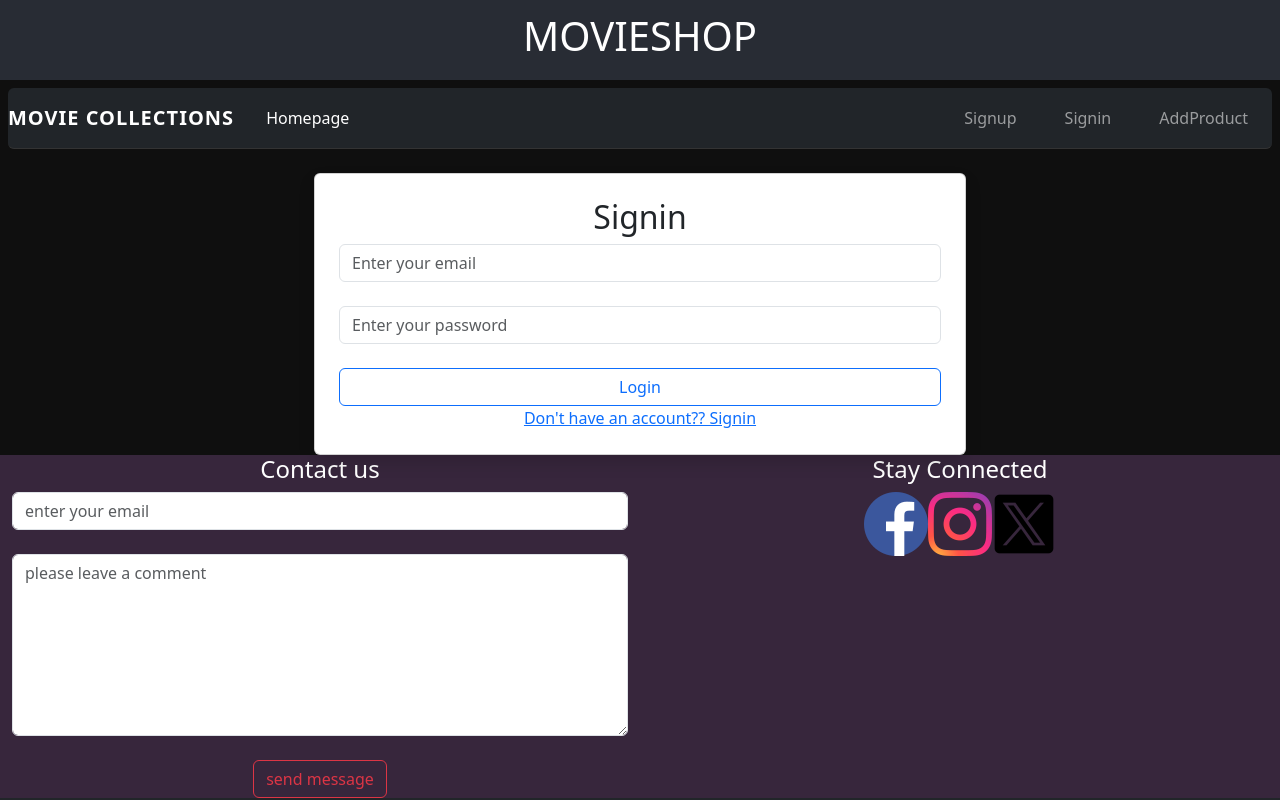
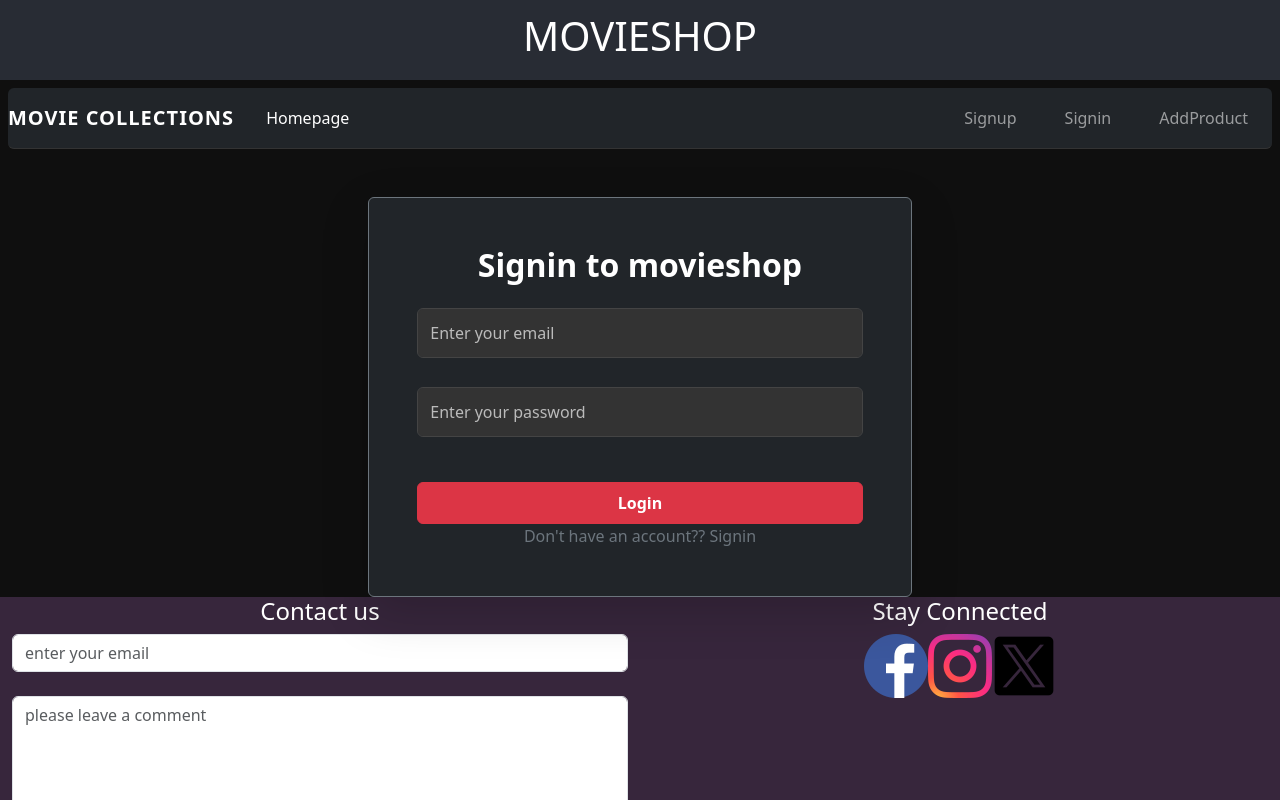
Before and after one commit to believer-85/movieshop, a React (Create React App) app: page /signin in a window 1280 px wide. Shown: the top 800 px of the page. Built offline with nearby package versions, Linux system fonts and the light colour scheme.

Commit message:
pages update

```diff
--- a/src/App.css
+++ b/src/App.css
@@ -229,3 +229,37 @@
 #signup .form-control::placeholder {
   color: #bbb;
 }
+#signin .form-control {
+  background-color: #333;
+  /* darker inputs */
+  border: 1px solid #444;
+  color: white;
+  padding: 12px;
+  margin-bottom: 5px;
+}
+#signin .form-control:focus {
+  background-color: #444;
+  border-color: #e50914; /*this red focus brings the netflix theme*/
+  box-shadow: none;
+  color: white;
+}
+#signin .form-control::placeholder {
+  color: #bbb;
+}
+#addproducts .form-control {
+  background-color: #333;
+  /* darker inputs */
+  border: 1px solid #444;
+  color: white;
+  padding: 12px;
+  margin-bottom: 5px;
+}
+#addproducts .form-control:focus {
+  background-color: #444;
+  border-color: #e50914; /*this red focus brings the netflix theme*/
+  box-shadow: none;
+  color: white;
+}
+#addproducts .form-control::placeholder {
+  color: #bbb;
+}
--- a/src/components/Addproduct.jsx
+++ b/src/components/Addproduct.jsx
@@ -42,14 +42,14 @@ const Addproducts = () => {
   return (
     <div className='row justify-content-center mt-4' id='editing'>
       <nav>
-        <Link to="/" className='btn btn-dark'>Get all Movies</Link>
+        <Link to="/" className='btn btn-dark fw-bold'>Get all Movies</Link>
       </nav>
       {error}
       {success}
       {loading}
-      <div className='col-md-6 card shadow p-4 m-2' id='addproducts'>
+      <div className='col-md-5 card shadow-lg p-5 mt-5 mb-5 text-white bg-dark border-secondary' id='addproducts'>
         <form action="" onSubmit={handleSubmit}>
-          <h3>Upload movies</h3>
+          <h3 className='text-center mb-4 fw-bold'>Upload movies</h3>
           <input
             type="text"
             placeholder='Movie name'
@@ -91,12 +91,12 @@ const Addproducts = () => {
           <input
             type="submit"
             value="submit product"
-            className='btn btn-outline-danger w-100'
+            className='btn btn-danger w-100 fw-bold py-2 mt-3'
           />
           <br />
 
 
-          <Link to='/signup'>Dont have an account?? Signup</Link>
+          <Link to='/signup' className='text-secondary text-decoration-none'>Dont have an account?? Signup</Link>
 
         </form>
       </div>
--- a/src/components/Signin.jsx
+++ b/src/components/Signin.jsx
@@ -46,12 +46,12 @@ const Signin = () => {
 
 
   return (
-    <div className='row justify-content-center mt-4'>
-      <div className='col-md-6 card shadow p-4' id='signin'>
-        <h2>Signin</h2>
+    <div className='row justify-content-center mt-5 mb-5'>
+      <div className='col-md-5 card shadow-lg p-5 text-white bg-dark border-secondary' id='signin'>
+        <h2 className='text-center mb-4 fw-bold'>Signin to movieshop</h2>
         <form action="" onSubmit={submit}>
-          {loading}
-          {error}
+          {loading && <div className='alert alert-info py-2'>{loading}</div>}
+          {error && <div className='alert alert-danger py-2'>{error}</div>}
             <input
               type="email"
               className='form-control'
@@ -71,10 +71,10 @@ const Signin = () => {
             />
             <br />
 
-            <button type="submit" className='form-control btn btn-outline-primary w-100'>Login</button>
+            <button type="submit" className='btn btn-danger w-100 fw-bold py-2 mt-3'>Login</button>
         </form>
 
-        <Link to="/signup">Don't have an account?? Signin</Link>
+        <Link to="/signup" className='text-secondary text-decoration-none'>Don't have an account?? Signin</Link>
       </div>
       <Foooter/>
     </div>
```
